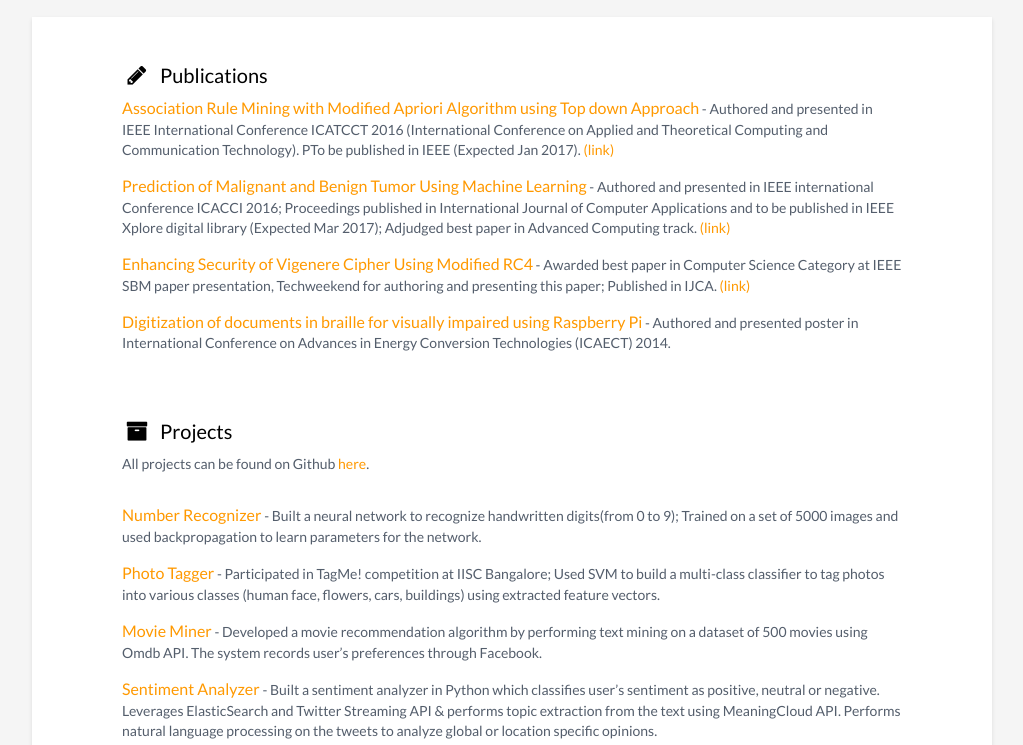
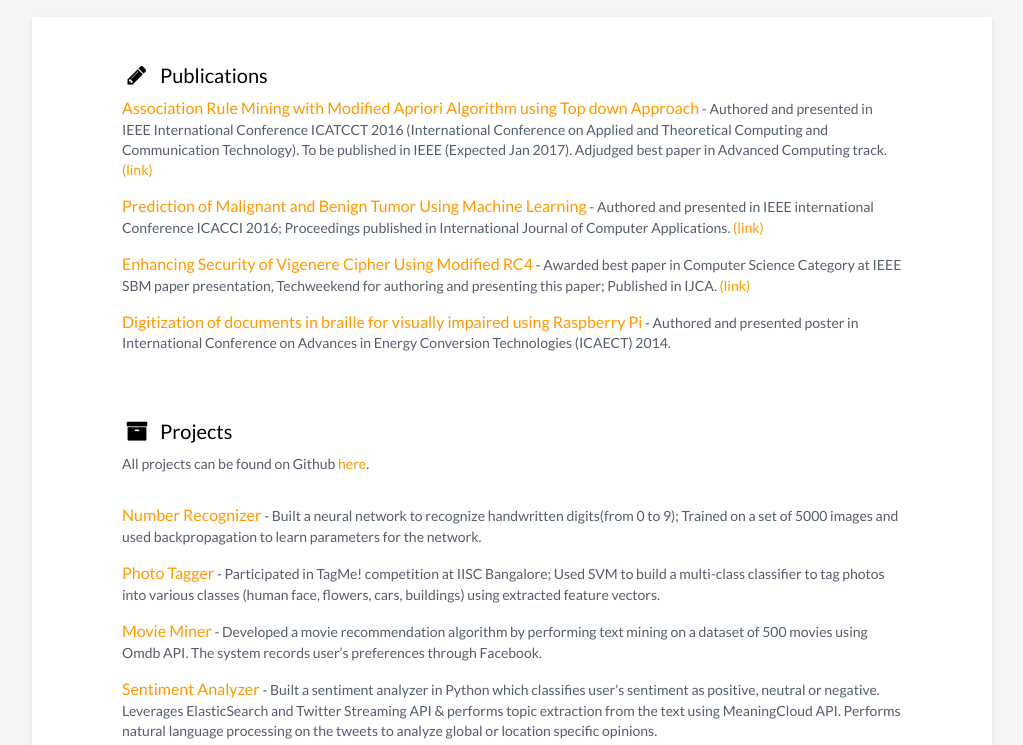
Before and after one commit to ashish1512/ashish1512.github.io, a plain HTML site: page pp.html in a window 1280 px wide. Shown: the part 55-800 px from the top of the page, without its empty margins (128-1151 px from the left). Drawn offline with Linux system fonts and the light colour scheme; a script that the page names is missing.

Commit message:
Update pp.html

```diff
--- a/pp.html
+++ b/pp.html
@@ -66,11 +66,11 @@ a:hover{
             <section class="section projects-section">
                 <h2 class="section-title"><i class="fa fa-pencil"></i>Publications</h2>
                 <div class="item">
-                    <span class="project-title"><a>Association Rule Mining with Modified Apriori Algorithm using Top down Approach</a></span> - <span class="project-tagline">Authored and presented in IEEE International Conference ICATCCT 2016 (International Conference on Applied and Theoretical Computing and Communication Technology). PTo be published in IEEE (Expected Jan 2017). <a target="_blank" href="https://drive.google.com/open?id=0B_UQqNOOttfDUjZOMUkwT1NNMFE">(link)</a></span>
+                    <span class="project-title"><a>Association Rule Mining with Modified Apriori Algorithm using Top down Approach</a></span> - <span class="project-tagline">Authored and presented in IEEE International Conference ICATCCT 2016 (International Conference on Applied and Theoretical Computing and Communication Technology). To be published in IEEE (Expected Jan 2017). Adjudged best paper in Advanced Computing track. <a target="_blank" href="https://drive.google.com/open?id=0B_UQqNOOttfDUjZOMUkwT1NNMFE">(link)</a></span>
 
                 </div><!--//item-->
                 <div class="item">
-                    <span class="project-title"><a>Prediction of Malignant and Benign Tumor Using Machine Learning</a></span> - <span class="project-tagline">Authored and presented in IEEE international Conference ICACCI 2016; Proceedings published in International Journal of Computer Applications and to be published in IEEE Xplore digital library (Expected Mar 2017); Adjudged best paper in Advanced Computing track. <a target="_blank" href="http://www.ijcaonline.org/archives/volume135/number5/24046-2016908385">(link)</a></span>
+                    <span class="project-title"><a>Prediction of Malignant and Benign Tumor Using Machine Learning</a></span> - <span class="project-tagline">Authored and presented in IEEE international Conference ICACCI 2016; Proceedings published in International Journal of Computer Applications. <a target="_blank" href="http://www.ijcaonline.org/archives/volume135/number5/24046-2016908385">(link)</a></span>
                 </div><!--//item-->
 
                 <div class="item">
```
